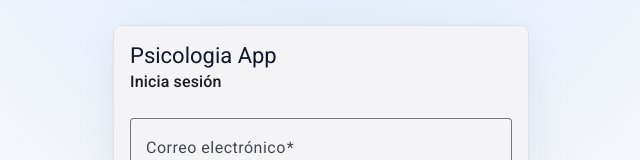
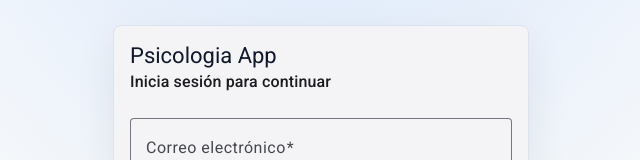
Before and after one commit to felixyz-code/psychology-app-frontend, an Angular app: page /login in a window 1280 px wide. Shown: the part 228-388 px from the top of the page, without its empty margins (319-959 px from the left). Built offline with nearby package versions, Linux system fonts and the light colour scheme.

Commit message:
Checking pipeline 2

```diff
--- a/src/app/core/auth/login.page.html
+++ b/src/app/core/auth/login.page.html
@@ -2,7 +2,7 @@
   <mat-card class="login-card">
     <mat-card-header class="login-card__header">
       <mat-card-title>Psicologia App</mat-card-title>
-      <mat-card-subtitle>Inicia sesión</mat-card-subtitle>
+      <mat-card-subtitle>Inicia sesión para continuar</mat-card-subtitle>
     </mat-card-header>
 
     <mat-card-content>
```
